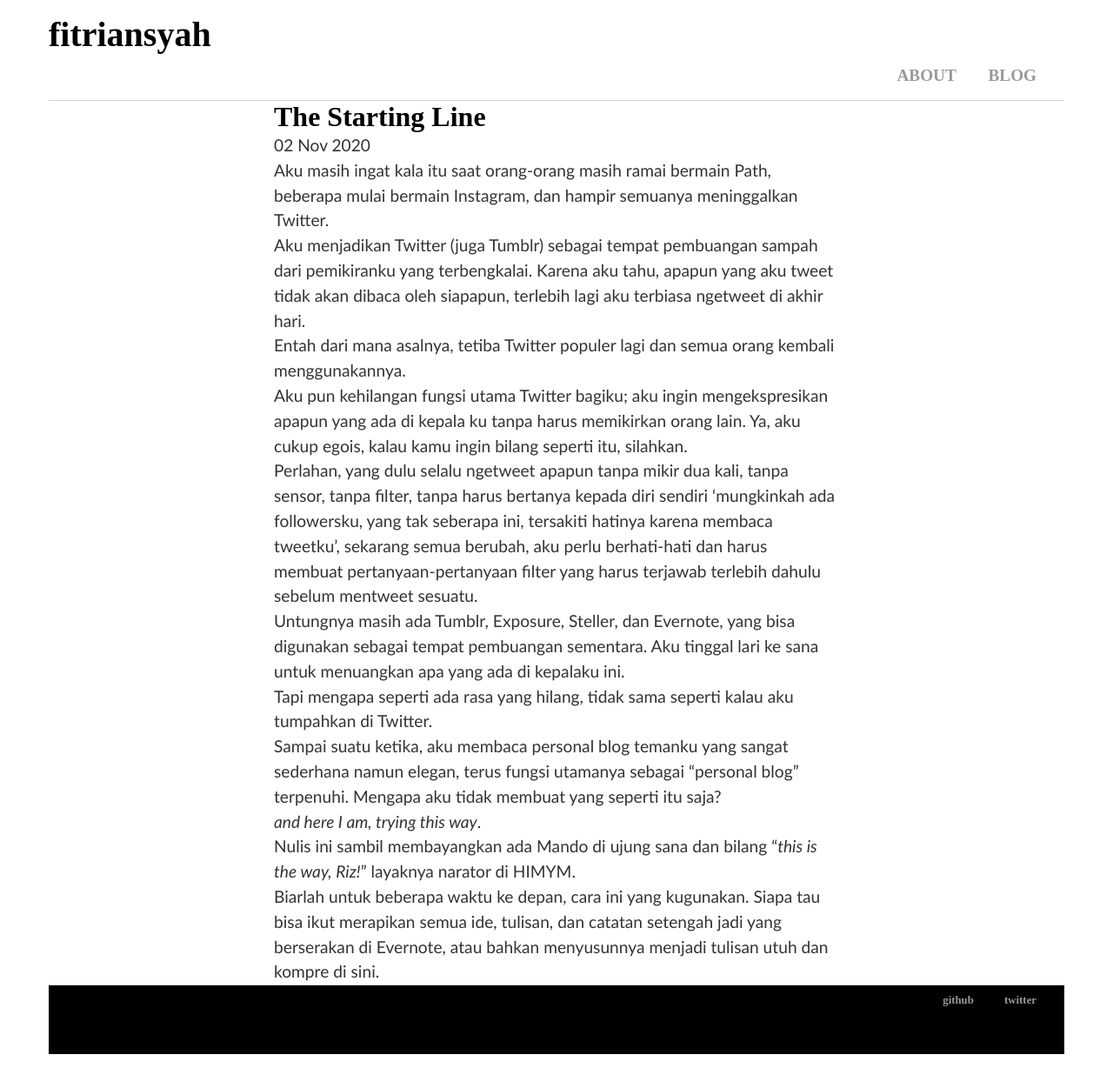
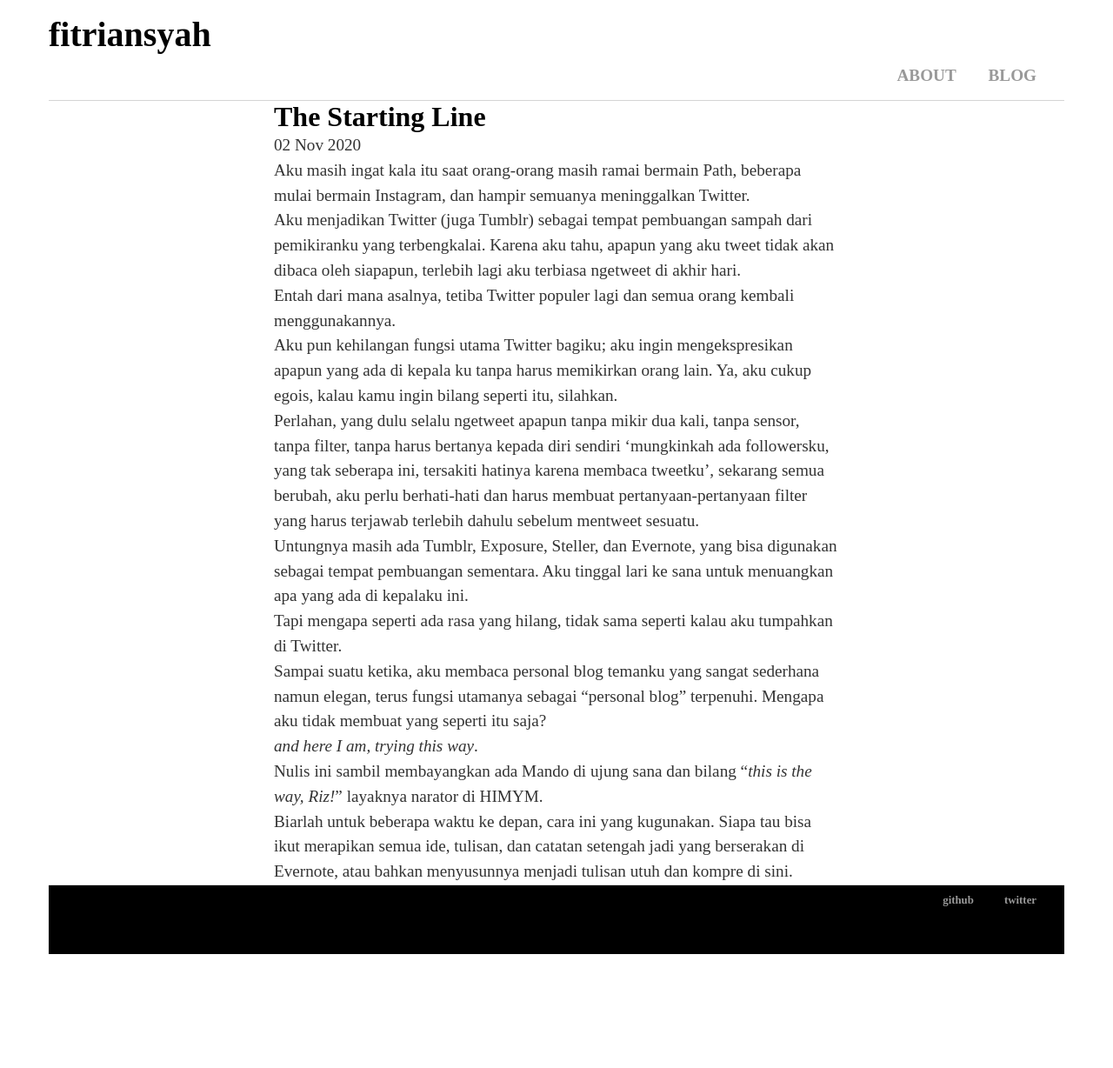
Before and after one commit to rnfitriansyah/rnfitriansyah.github.io, a Jekyll site: the page built from _posts/2020-11-02-The-Starting-Line.md, in a window 1280 px wide. Shown: the whole page at 87% size. Built offline with Jekyll 4.4.1, drawn with Linux system fonts in a browser that asks for light colours; after the commit the page ends 1113 px from its top, so only the background shows below that.

Commit message:
Update responsive.css

```diff
--- a/css/responsive.css
+++ b/css/responsive.css
@@ -51,7 +51,7 @@ h3 {
 }
 
 p {
-     font-family:'Calibri';
+    font-family:'Gotham book';
     font-size: 1.2em;
     line-height: 1.5em;
     color: #333;
```
